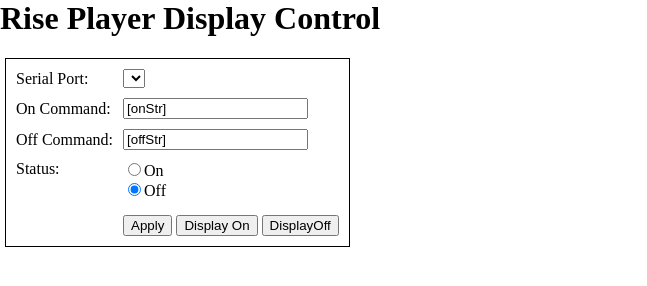
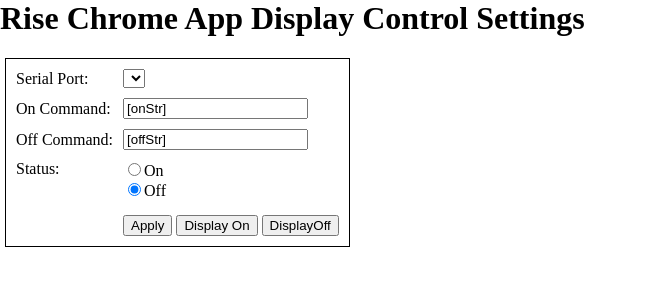
Before and after one commit to Rise-Vision/packaged-app-player, a browser extension: page display_page.html in a window 1280 px wide. Shown: the whole page, without its empty margins (0-647 px from the left). Drawn offline with Linux system fonts and the light colour scheme.

Commit message:
Change title

```diff
--- a/display_page.html
+++ b/display_page.html
@@ -1,6 +1,6 @@
 <html>
 <head>
-    <title>Rise Player Display Control</title>
+    <title>Rise Chrome App Display Control Settings</title>
     <style type="text/css">
 	    .section{
 	        border: 1px solid black;
@@ -126,7 +126,7 @@
 </head>
 <body style="margin: 0px;" onload="load()">
     <h1>
-        Rise Player Display Control</h1>
+        Rise Chrome App Display Control Settings</h1>
     <div id="statusOK" style="background-color:#0CFF0C; width:200px; text-align:center; display:none;">Success</div>
     <div id="statusError" style="background-color:Red; width:200px; text-align:center; display:none;">Failure</div>
     <div class="section">
```
